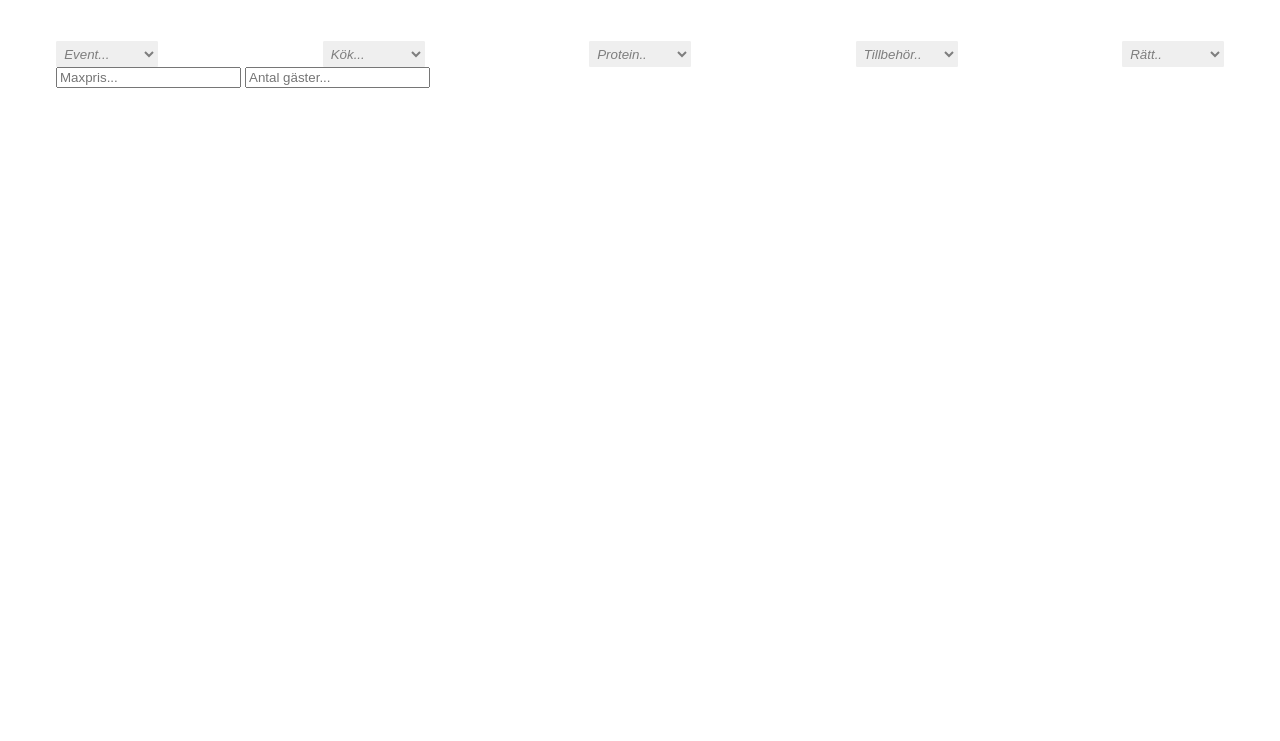
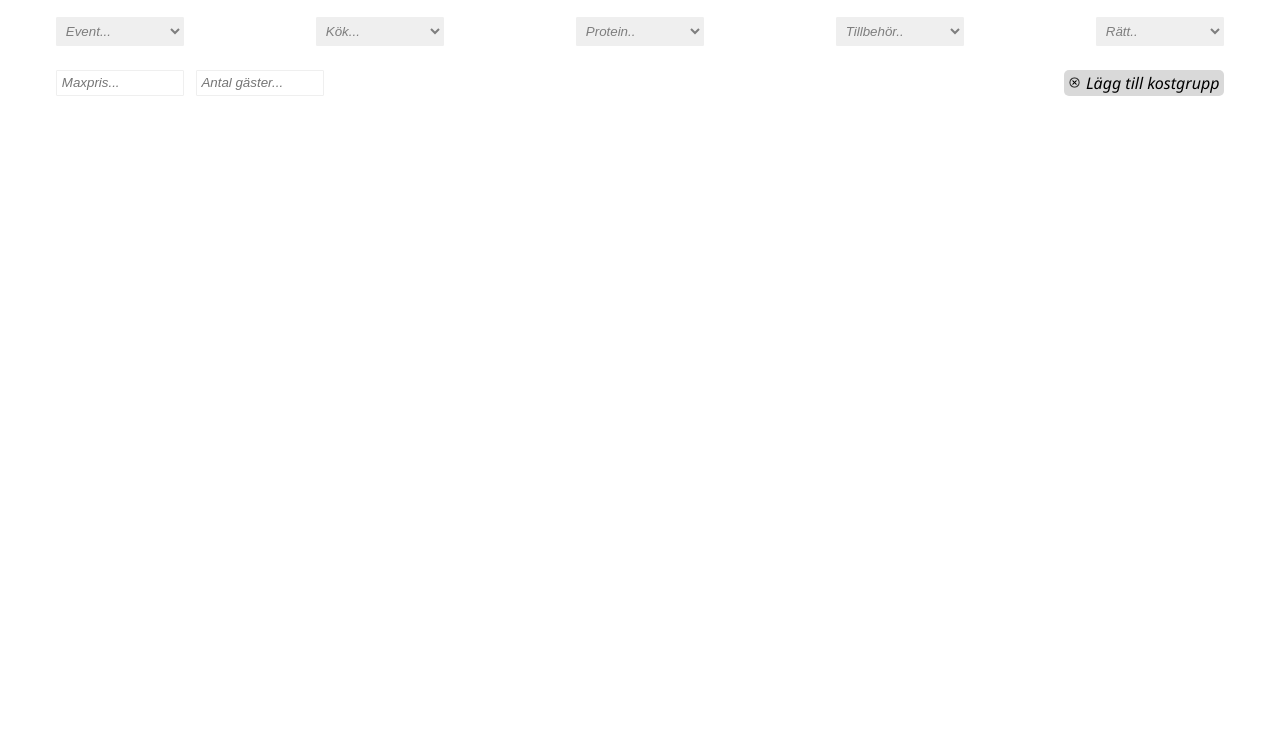
Before and after one commit to Jessica-a11y/recipe-website, a plain HTML site: page index.html in a window 1280 px wide. Shown: the part 59-800 px from the top of the page. Drawn offline with Linux system fonts and the light colour scheme.

Commit message:
adding inputs and 'add group' button

```diff
--- a/index.html
+++ b/index.html
@@ -21,27 +21,33 @@
     <main>
         <div class="top-selections">
             <select class="top-select-box">
-                <option value"" disabled selected>Event...</option>
+                <option disabled selected>Event...</option>
                 <option>Bröllop</option>
                 <option>Fest</option>
                 <option>Konferens</option>
             </select>
-            <select>
-                <option value="" disabled selected>Kök...</option>
+            <select class="top-select-box">
+                <option disabled selected>Kök...</option>
             </select>
-            <select>
-                <option value="" disabled selected>Protein..</option>
+            <select class="top-select-box">
+                <option disabled selected>Protein..</option>
             </select>
-            <select>
-                <option value="" disabled selected>Tillbehör..</option>
+            <select class="top-select-box">
+                <option disabled selected>Tillbehör..</option>
             </select>
-            <select>
-                <option value="" disabled selected>Rätt..</option>
+            <select class="top-select-box">
+                <option disabled selected>Rätt..</option>
             </select>
         </div>
-        <div>
-            <input type="text" maxlength="10" placeholder="Maxpris...">
-            <input type="text" maxlength="10" placeholder="Antal gäster...">
+        <div class="bottom-selections">
+            <div>
+                <input class="top-select-box adjustments" type="text" maxlength="10" placeholder="Maxpris...">
+                <input class="top-select-box adjustments" type="text" maxlength="10" placeholder="Antal gäster...">
+            </div>
+            <div class="add-group">
+                <img src="img/cross.png" alt="remove">
+                <span>Lägg till kostgrupp</span>
+            </div>
         </div>
     </main>
 </body>
--- a/stylesheet.css
+++ b/stylesheet.css
@@ -24,7 +24,8 @@ h1 {
 }
 
 main {
-    margin: 3rem;
+    margin-inline: 3rem;
+    margin-block: 1.5rem;
 }
 
 /* All select options */
@@ -34,12 +35,39 @@ main {
     flex-wrap: wrap;
 }
 
-.top-selections > select {
-    border-color: #EFEFEF;
+.top-select-box {
+    border: 1px solid #EFEFEF;
     border-radius: 1px;
     color:#7e7e7e;
     font-style: italic;
-    padding: 0.2rem;
-    width: 102px;
-    height: 26px;
+    width: 8rem;
+    padding: 0.3rem;
 }
+
+.bottom-selections{
+    display: flex;
+    justify-content: space-between;
+    margin-top: 1.5rem;
+}
+
+.adjustments{
+    width: 7.3rem;
+    margin-right: 0.45rem;
+}
+
+.add-group{
+    display: flex;
+    justify-content: center;
+    background-color: #D9D9D9;
+    border-radius: 5px;
+    font-style: italic;
+    font-family:'Segoe UI', Tahoma, Geneva, Verdana, sans-serif;
+    align-items: center;
+    width: 10rem;
+}
+
+.add-group > img {
+    margin-right: 0.4rem;
+    width: 11px;
+    height: 11px;
+}
```
